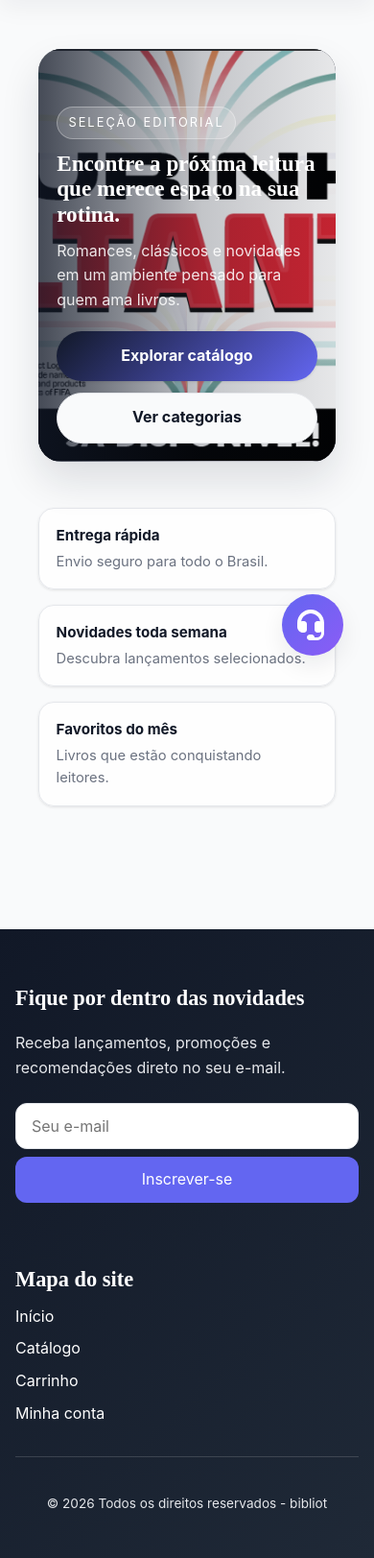
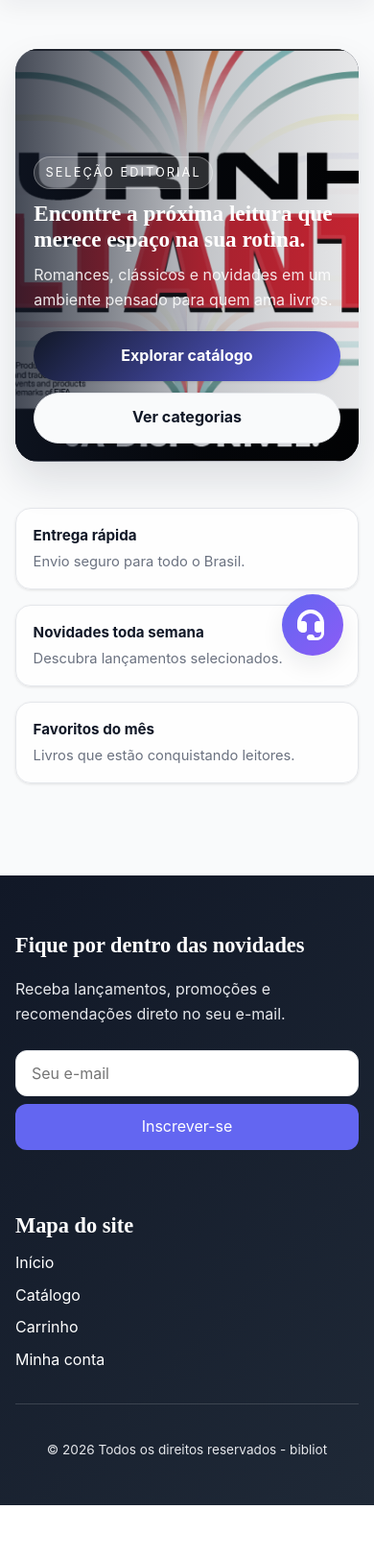
Before and after one commit to jeanlboliveira/bibliot, a Django app: page / in a window 390 px wide. Shown: the part 129-1752 px from the top of the page at 96% size. After the commit the page ends 1697 px from the top, so only its background shows below. Run offline with Django 5.2, Linux system fonts and the light colour scheme; data that the repository does not hold is empty.

Commit message:
fix(home): concerta a responsividade da página inicial

```diff
--- a/static/css/home.css
+++ b/static/css/home.css
@@ -276,7 +276,11 @@
 
 @media (max-width: 640px) {
   .home-page {
-    padding: 0 var(--espaco-md) var(--espaco-lg);
+    padding: 0;
+  }
+
+  .adicionar-item {
+    display: none;
   }
 
   .hero-overlay {
```
